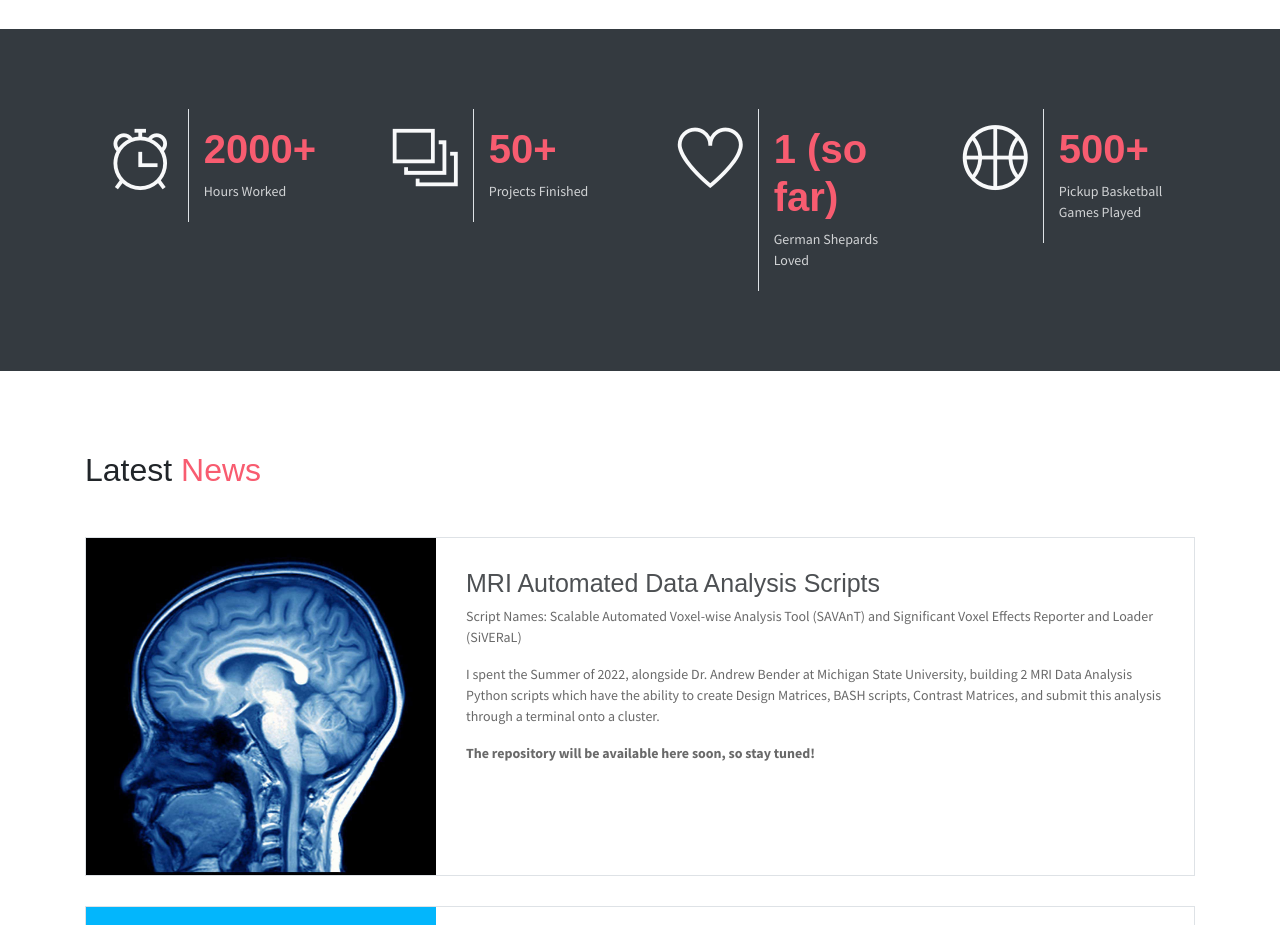
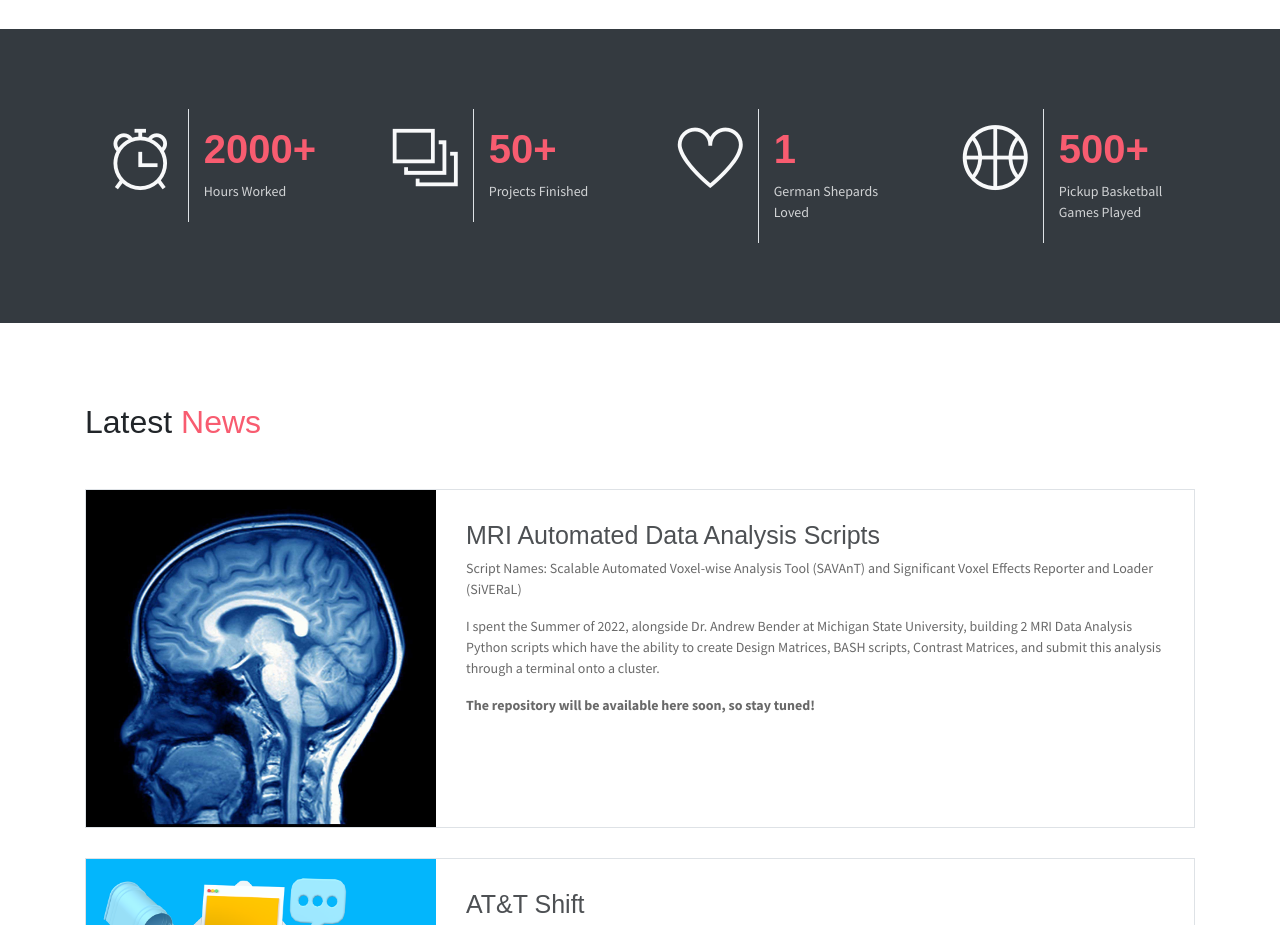
Before and after one commit to garrettcollier/garrettcollier.github.io, a website: page index.html in a window 1280 px wide. Shown: the part 2020-2945 px from the top of the page. Drawn offline with Linux system fonts and the light colour scheme; some packages are replaced by stand-ins of ours.

Commit message:
Drop so far

```diff
--- a/index.html
+++ b/index.html
@@ -226,7 +226,7 @@
                             <div class="m-auto"><i class="ti-heart icon-xl"></i></div>
                         </div>
                         <div class="col-7 text-left py-3">
-                            <h1 class="text-danger font-weight-bold font40">1 (so far)</h1>
+                            <h1 class="text-danger font-weight-bold font40">1</h1>
                             <p class="text-light mb-1">German Shepards Loved</p>
                         </div>
                     </div>
```
